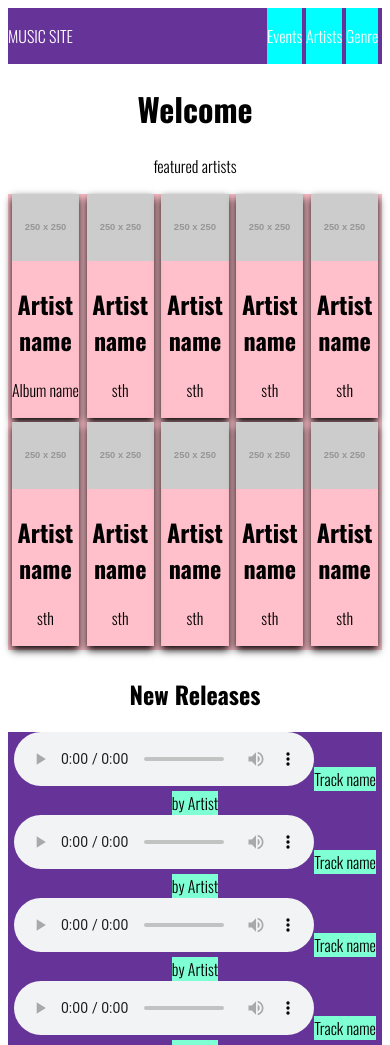
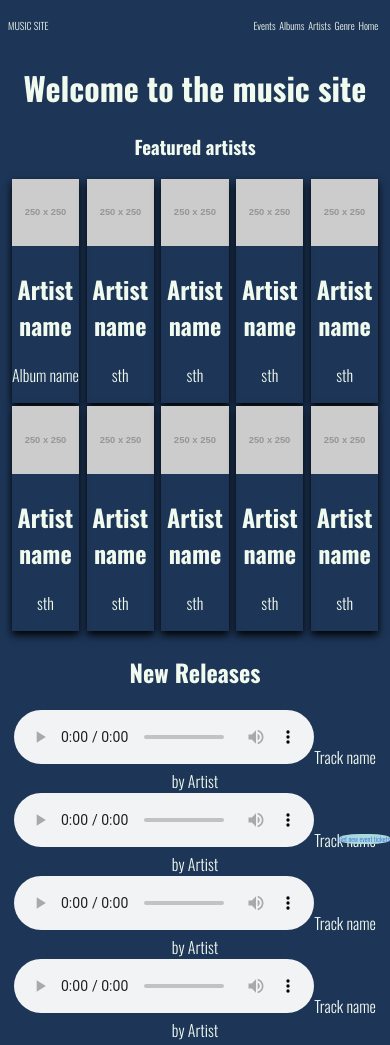
Before and after one commit to YeonwooHong-Section-C/Lab5, a plain HTML site: page index.html in a window 390 px wide. Shown: the top 1045 px of the page. Drawn offline with nearby package versions, Linux system fonts and the light colour scheme; placeholder pictures from the web are drawn by us.

Commit message:
Add: colors and design

```diff
--- a/index.html
+++ b/index.html
@@ -13,17 +13,20 @@
 
 </head>
 <body>
-    <header class="header">
+    <header class="header" id="myHeader">
         <section class="head"><p>MUSIC SITE</p></section>
+        <section class="section-item"><p>Home</p></section>
         <section class="section-item"><p>Genre</p></section>
         <section class="section-item"><p>Artists</p></section>
+        <section class="section-item"><p>Albums</p></section>
         <section class="section-item"><p>Events</p></section>
     </header>
+
     <div class="title">
-        <h1 class="">Welcome</h1>
-        <p class="">featured artists</p>
+        <h1>Welcome to the music site</h1>
+        <h3>Featured artists</h3>
     </div>
-    <!-- iframe -->
+
     <article class="card-wrap">
     <div class="card-wrapper">
         <div class="card">
@@ -90,12 +93,31 @@
         </div>
         <div class="videos">
             <h1>Upcoming Events</h1>
-            <iframe class="video" src="https://placehold.co/1920x1080.mp4" title="The most attrative banana"></iframe>
+            <iframe class="video" src="https://www.youtube.com/watch?v=Q5S6sFZyWRE"></iframe>
         </div>
+    </article>
 
-    </article>
+    <div class="ticket">Get new event tickets</div>
+
     <footer class="footer"><span class="material-symbols-outlined">
         copyright
         </span>2024 Music Site. All rights reserved by Yeonu</footer>
+
+    <script>
+        window.onscroll = function() {myFunction()};
+
+        var header = document.getElementById("myHeader");
+        // Get the offset position of the navbar
+        var sticky = header.offsetTop;
+
+        function myFunction() {
+            if (window.pageYOffset > sticky) {
+                header.classList.add("sticky");
+            } else {
+                header.classList.remove("sticky");
+            }
+        }
+
+    </script>
 </body>
 </html>
--- a/styles.css
+++ b/styles.css
@@ -5,6 +5,8 @@ body {
   font-optical-sizing: auto;
   font-weight: 300; /* 200 to 700 */
   font-style: normal;
+  background-color: #1d3557;
+  color: #f1faee;
 }
 
 @media only screen and (max-width: 768px){
@@ -16,18 +18,24 @@ body {
       }
 }
 .header{
-        position: sticky;
-        position: -webkit-sticky;
-        background-color: rebeccapurple;
-        color: white;
-        font-size: clamp(1rem, 2rem, 2vw); /* Does it work??*/
+    background-color: #1d3557;
+    /* color: white; */
+    font-size: clamp(0.625rem, -3.6875rem + 8.9844vw, 2.0625rem);
 }
+
 .head {
     display: inline-block;
 }
+
+.sticky {
+    position: fixed;
+    top: 0;
+    width: 100%
+  }
+
 .section-item {
     float: right;
-        background-color: aqua;
+    /* background-color: aqua; */
     margin-right: 1%;
 }
 
@@ -35,15 +43,10 @@ body {
     text-align: center;
 }
 
-    .card-wrap{
-        margin-bottom: 7%;
-    }
-
 .card-wrapper {
-        /* width: 80%; */
     display: flex;
     margin: auto;
-        background-color: pink;
+    /* background-color: pink; */
 }
 
 .card {
@@ -53,41 +56,65 @@ body {
     margin-bottom: 1%;
     box-shadow: 0 4px 8px 0 rgba(0,0,0,2);
     transition: 0.3s;
-        border: 1px black;
+    /* border: 1px black; */
     width: 20%;
     aspect-ratio: 4 / 3;
     text-align: center;
 }
 
-    .img {
-        max-width: 100%;
-        height: auto;
-    }
-
 .card:hover {
-    box-shadow: 0 8px 16px 0 red;
+    box-shadow: 0 9px 17px 0 #e63946;
 }
 
 .media-wrapper {
     text-align: center;
 }
+
+.videos {
+    /* background-color: aquamarine; */
+    padding-bottom: 28%;
+
+}
 .video {
+    position: absolute;
+    right: 25%;
     width: 50%;
     height: 50%;
-}
-
-.footer {
-    position: sticky;
-    text-align: center;
-    background-color: red;
-    font-size: clamp(1rem, 2vw, 2rem);
+    border: none;
 }
 
 .audio-wrapper {
     display: block;
-    background-color: rebeccapurple;
+    /* background-color: rebeccapurple; */
 }
 .track-info {
     display: inline;
-    background-color: aquamarine;
+    /* background-color: aquamarine; */
 }
+
+.ticket{
+    display: inline;
+    position:fixed;
+    bottom:0;
+    right:0;
+    font-size: clamp(0.4375rem, -3.3125rem + 7.8125vw, 1.6875rem);
+    color: royalblue;
+    background-color: #a8dadc;
+    border-radius: 40%;
+
+}
+
+/* @keyframes jump-ticket {
+    10% {margin-top: 0%};
+    100% {margin-top: 30%};
+}
+
+.ticket:hover{
+    animation: jump-ticket 2s infinite;
+} */
+
+.footer {
+    text-align: center;
+    /* background-color: red; */
+    font-size: clamp(0.3125rem, -3.0625rem + 7.0313vw, 1.4375rem);
+}
```
Lines whose indentation alone changed are shown as unchanged.
